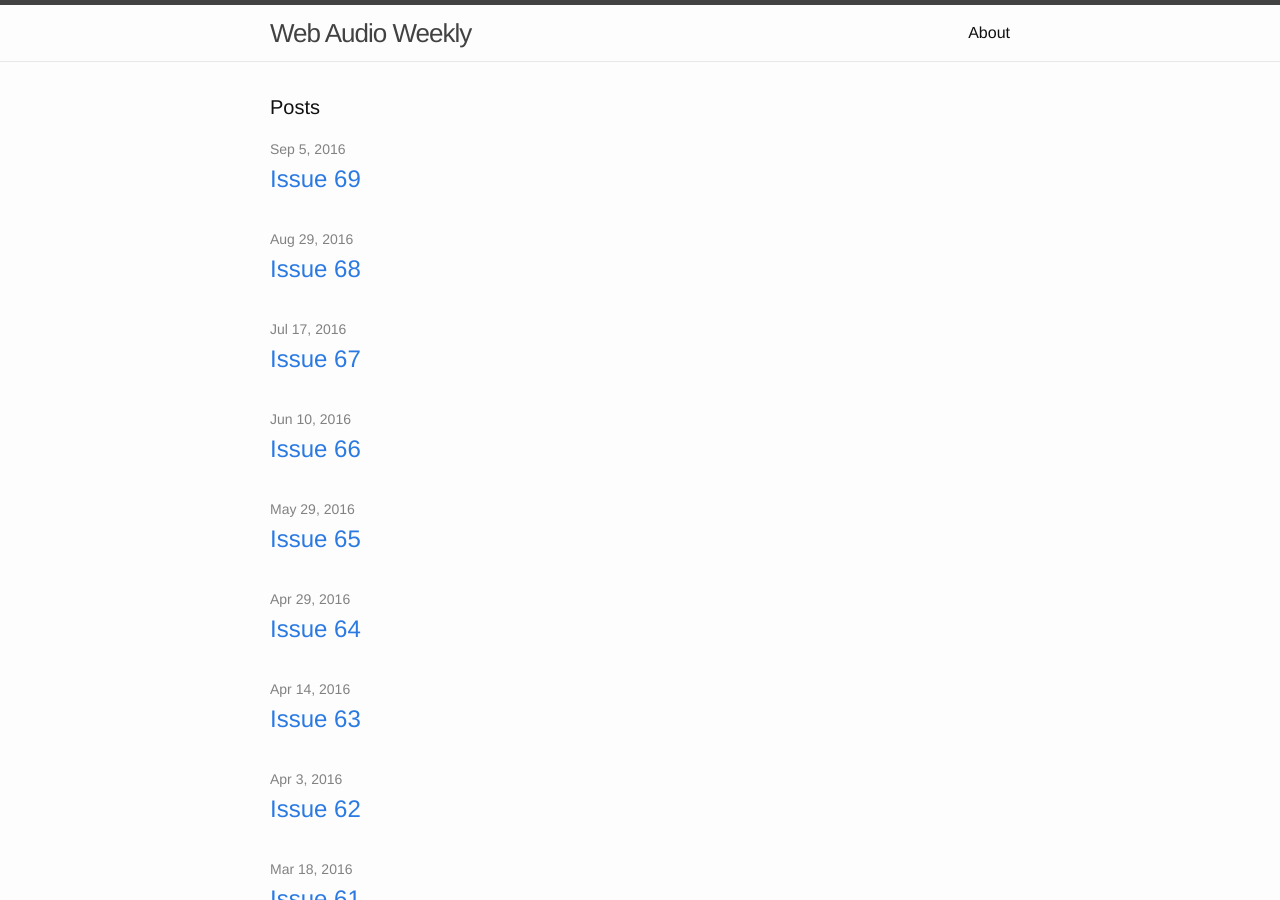
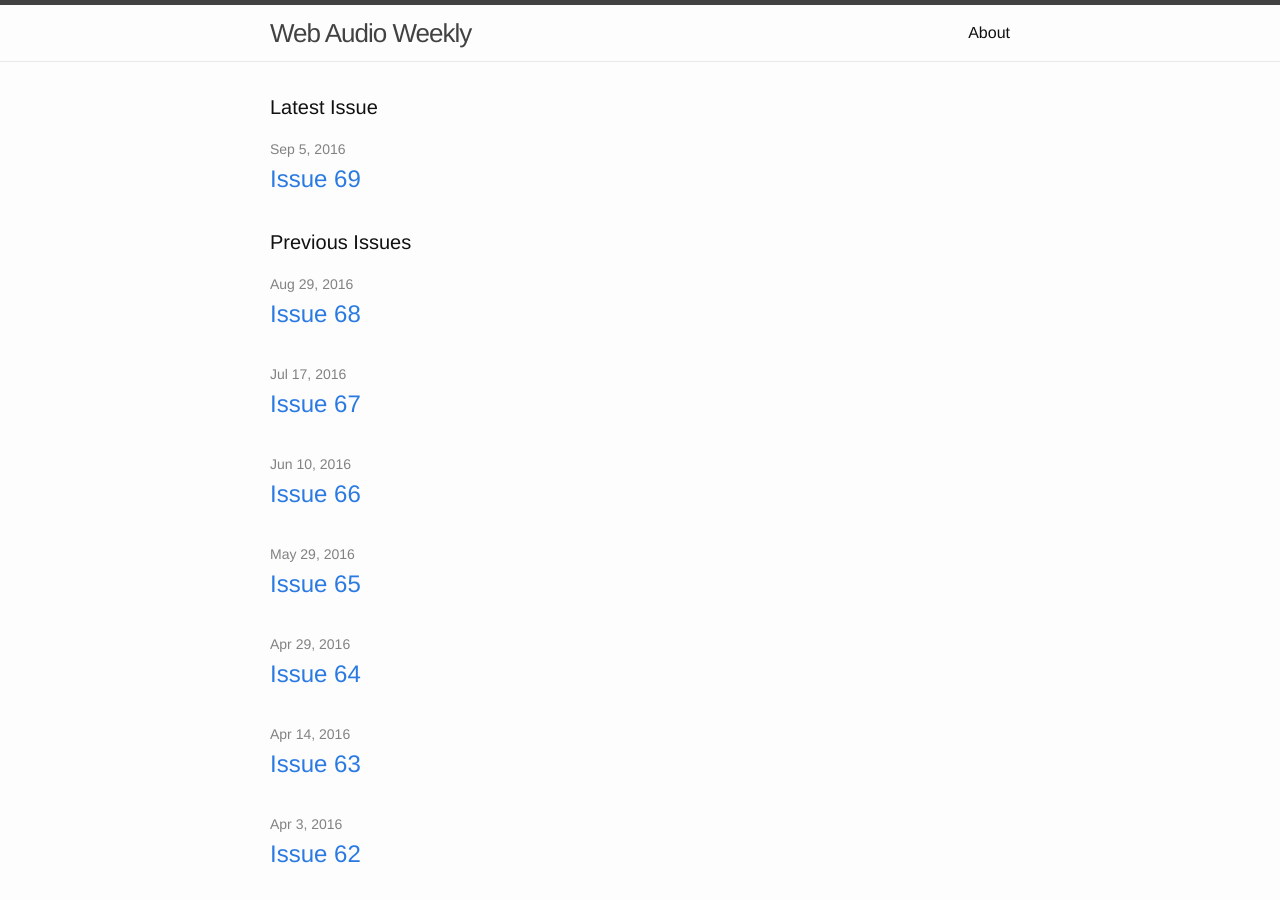
Before and after one commit to chrislo/webaudioweekly, a Jekyll site: the page built from index.html, in a window 1280 px wide and 900 px high. Built offline with Jekyll 4.4.1, drawn with Linux system fonts in a browser that asks for light colours.

Commit message:
Split latest and previous issues

```diff
--- a/index.html
+++ b/index.html
@@ -4,10 +4,24 @@ layout: default
 
 <div class="home">
 
-  <h1 class="page-heading">Posts</h1>
+  <h1 class="page-heading">Latest Issue</h1>
 
   <ul class="post-list">
-    {% for post in site.posts %}
+    {% for post in site.posts limit:1 %}
+      <li>
+        <span class="post-meta">{{ post.date | date: "%b %-d, %Y" }}</span>
+
+        <h2>
+          <a class="post-link" href="{{ post.url | prepend: site.baseurl }}">{{ post.title }}</a>
+        </h2>
+      </li>
+    {% endfor %}
+  </ul>
+
+  <h1 class="page-heading">Previous Issues</h1>
+
+  <ul class="post-list">
+    {% for post in site.posts offset:1 %}
       <li>
         <span class="post-meta">{{ post.date | date: "%b %-d, %Y" }}</span>
 
```
